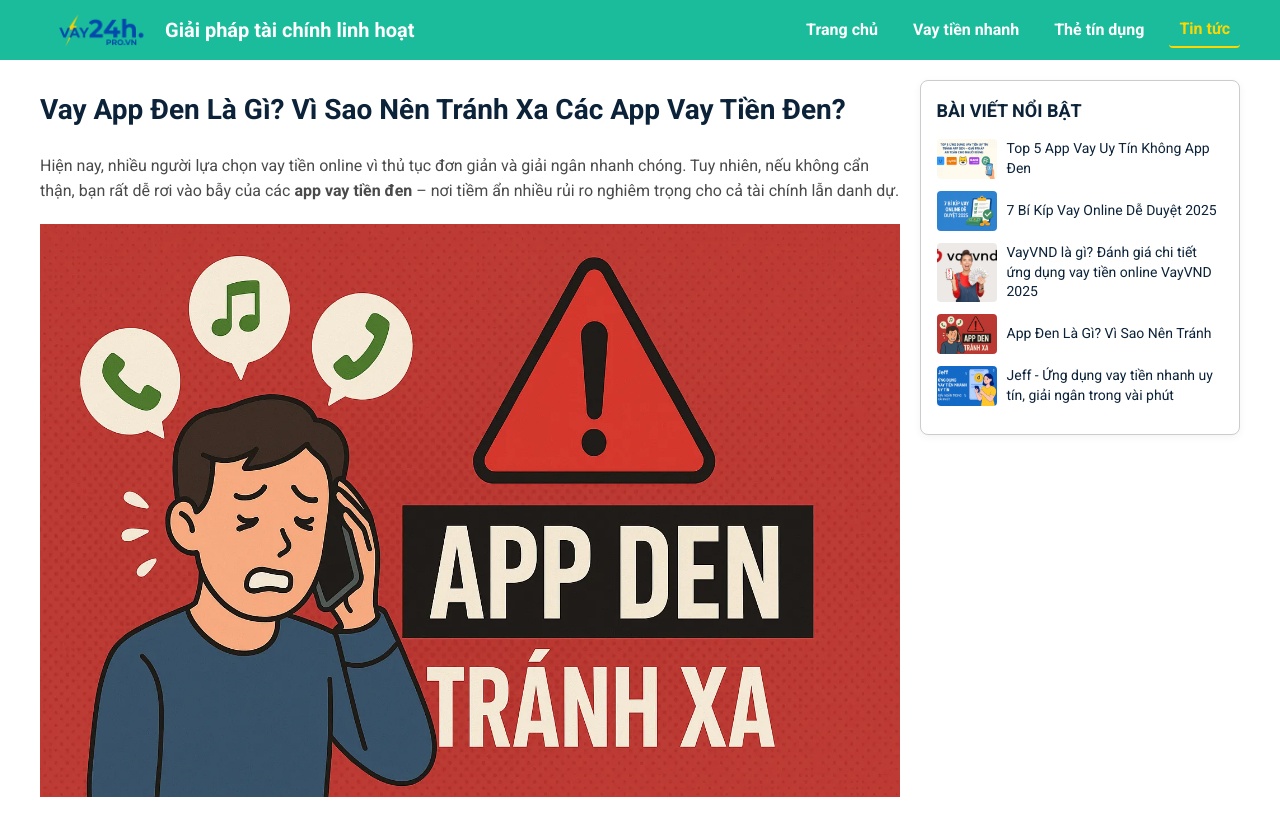
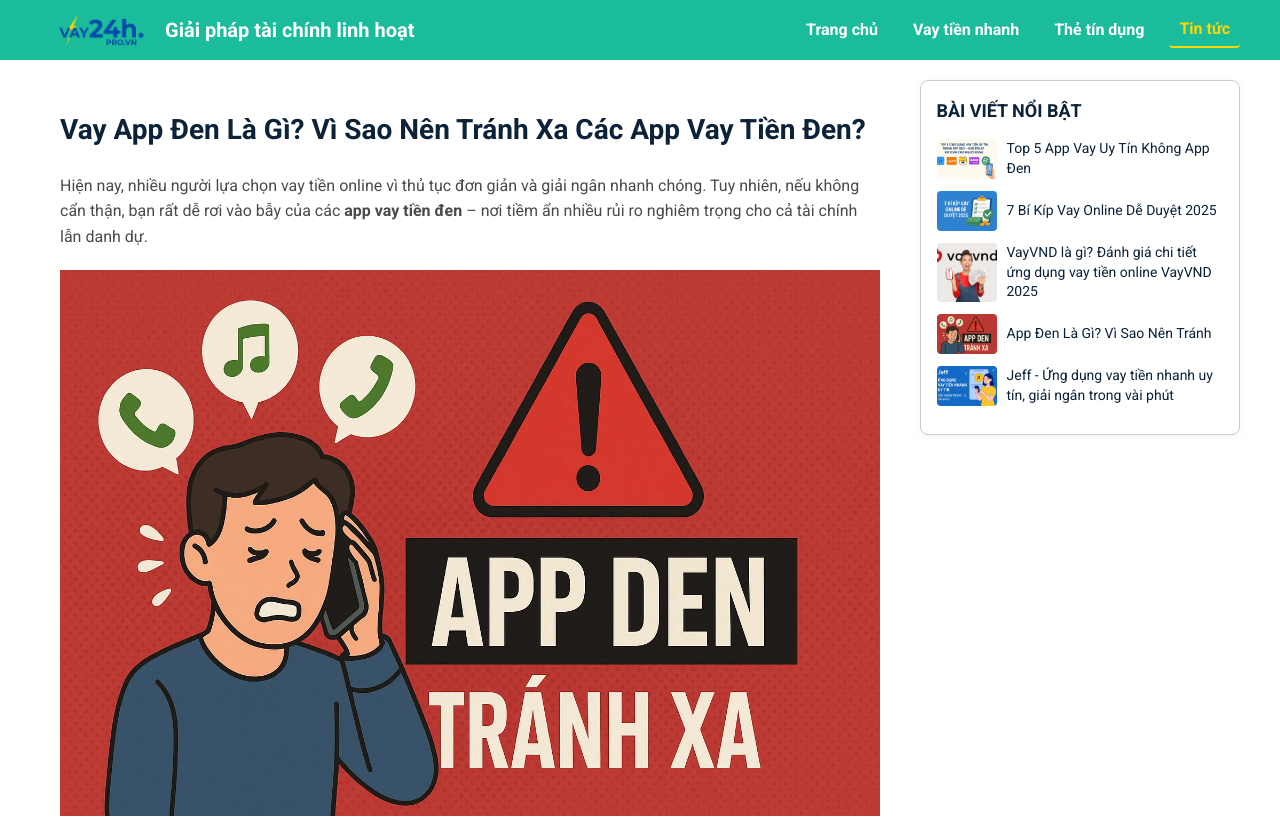
Before and after one commit to thangth89/nextvay24h, a Next.js app: page /tin-tuc/vay-app-den-la-gi in a window 1280 px wide. Shown: the top 818 px of the page. Built offline with nearby package versions, Linux system fonts and the light colour scheme.

Commit message:
Update page.tsx

```diff
--- a/src/app/tin-tuc/vay-app-den-la-gi/page.tsx
+++ b/src/app/tin-tuc/vay-app-den-la-gi/page.tsx
@@ -76,9 +76,8 @@ export default function VayAppDenPage() {
           }),
         }}
       />
-    <article className="text-sm text-gray-700 leading-relaxed mt-2"
-          style={{ color: "#4a4a4a", lineHeight: 1.6, marginTop: 8 }}
-           >
+    <div style={{ display: "flex", gap: "20px", maxWidth: "1200px", margin: "0 auto", padding: "20px",backgroundColor: "#fff", borderRadius: "8px" }}>
+      <article style={{ color: "#4a4a4a", lineHeight: 1.6, marginTop: 8 }}>
       <h1 style={{fontSize: "28px", marginBottom: "20px", color: "#0b2239" }}>
         Vay App Đen Là Gì? Vì Sao Nên Tránh Xa Các App Vay Tiền Đen?
       </h1>
@@ -90,7 +89,6 @@ export default function VayAppDenPage() {
       </p>
 
         <Image
-          loading="lazy"
           src="/news/vay-app-den-la-gi.webp"
           alt="Vay App Đen Là Gì? Vì Sao Nên Tránh Xa Các App Vay Tiền Đen?"
           width={800}
@@ -183,6 +181,7 @@ export default function VayAppDenPage() {
         </Link>
       </p>
       </article>
+      </div>
     </main>
   );
 }
```
